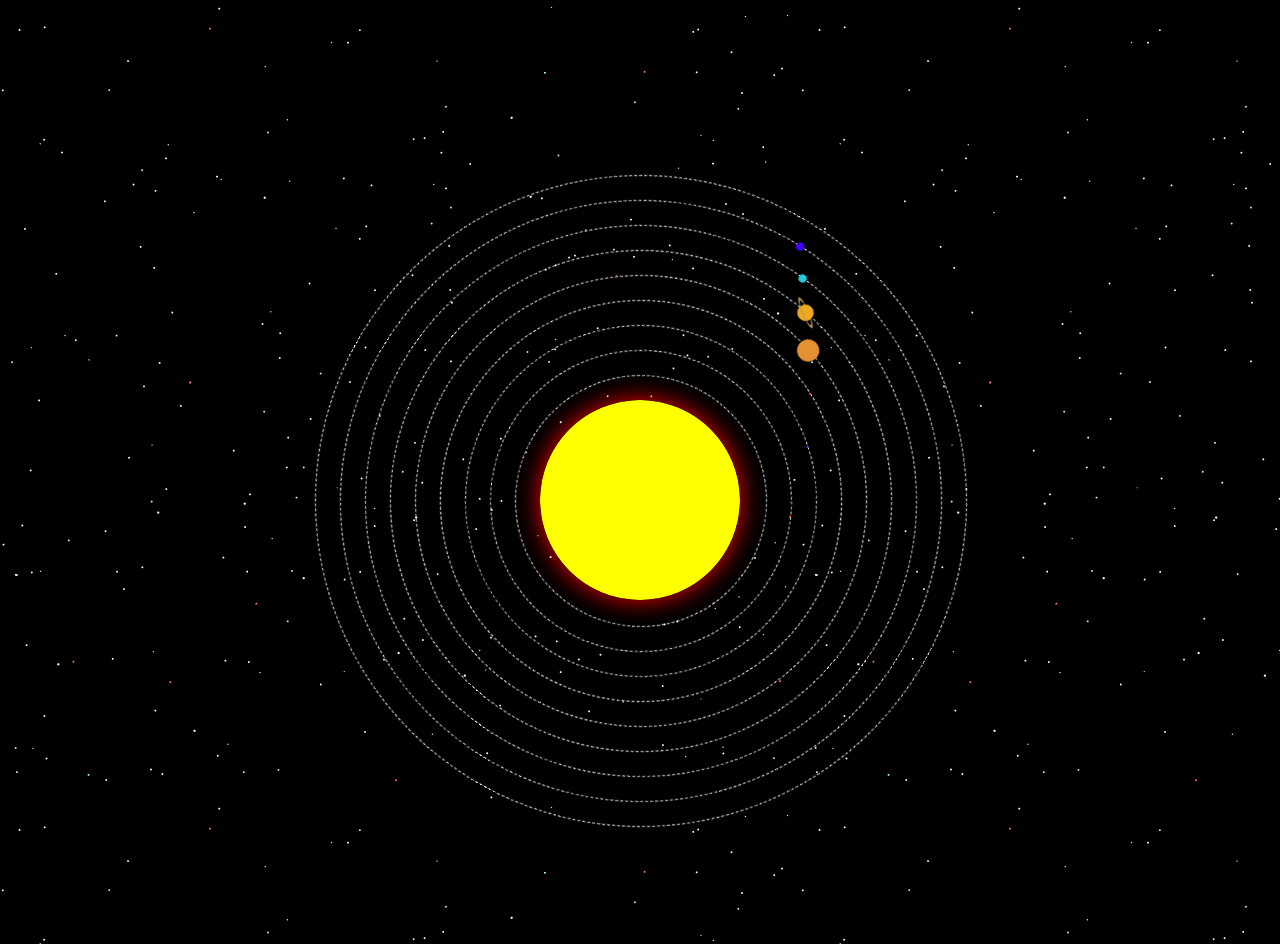
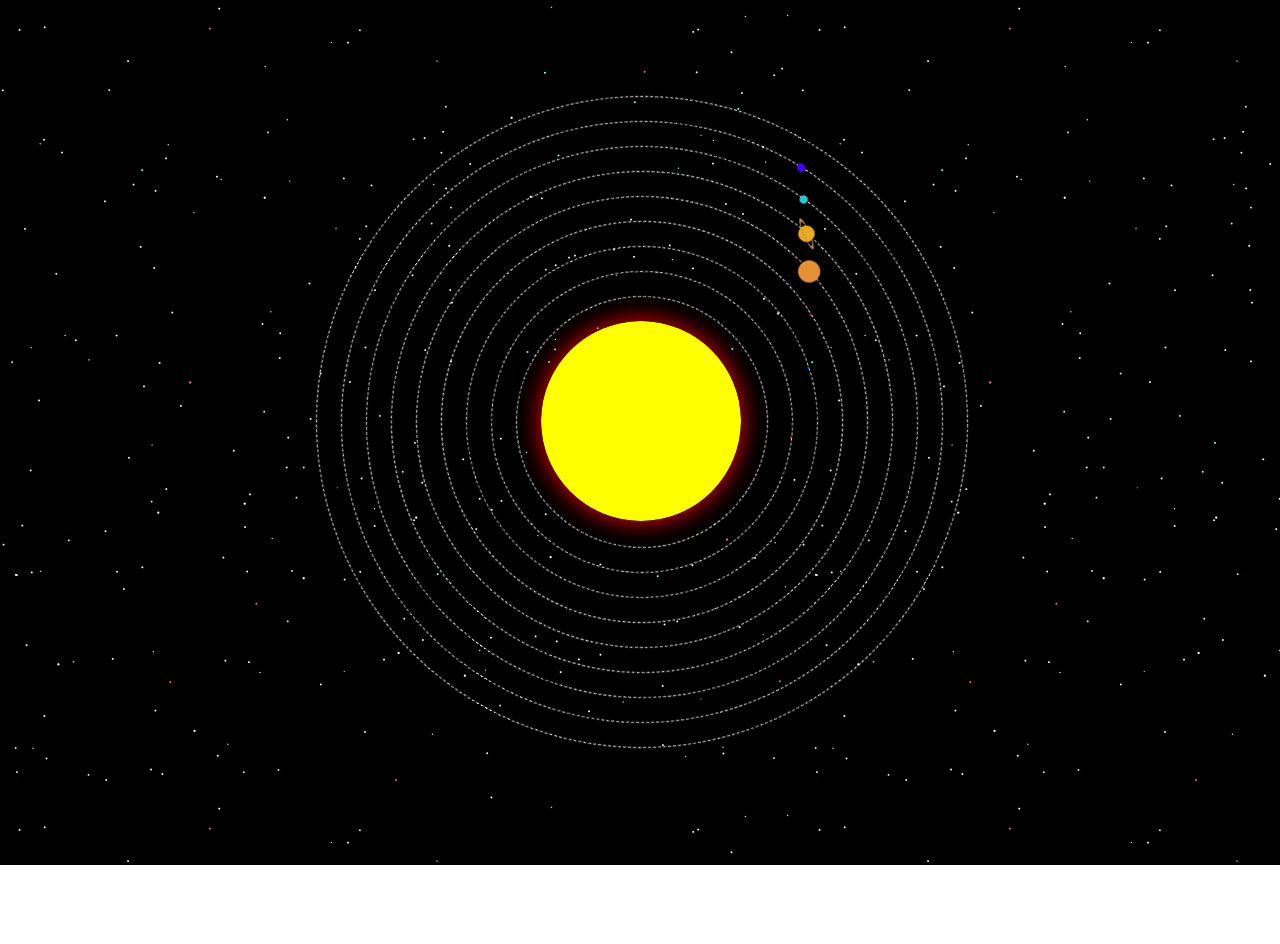
Before and after one commit to Plyxiter12/SolarSystemProject, a plain HTML site: page index.html in a window 1280 px wide. After the commit the page ends 865 px from the top, so only its background shows below. Drawn offline with Linux system fonts and the light colour scheme.

Commit message:
- fixed positioning to where everything is in the middle - renamed container to planet_container

```diff
--- a/css/orbit.css
+++ b/css/orbit.css
@@ -10,7 +10,6 @@
 #uranusdiv, #neptunediv, #plutodiv{
 
     position: absolute;
-
     top: 50%;
     left: 50%;
 }
--- a/css/style.css
+++ b/css/style.css
@@ -4,16 +4,16 @@ body {
     zoom: 0.1;
 }
 
-#container {
-    margin: auto auto auto auto;
+#planetcontainer {
+   position: absolute;
+   padding: 0 50% 50% 50%;
 }
 
 #sun, #mercury, #venus,
 #earth, #mars, #jupiter,
 #saturn, #uranus, #neptune, #pluto{
+
     position: absolute;
-
-    top: 0;
     left: 50%;
 }
 
--- a/index.html
+++ b/index.html
@@ -12,7 +12,7 @@
     </style>
 </head>
 <body>
-    <div id="container">
+    <div id="planetcontainer">
         <div id="sundiv">
             <img id="sun" src="img/Sun.png">
         </div>
```
